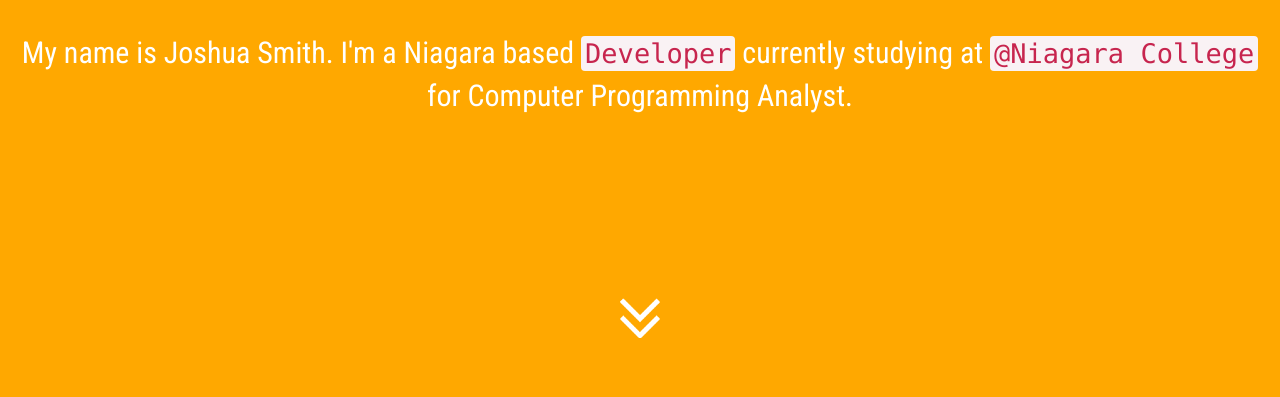
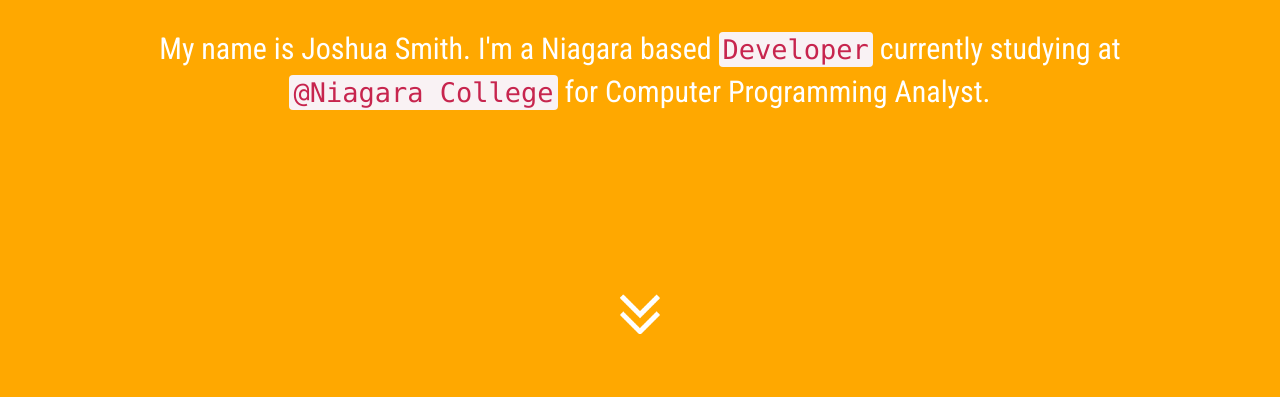
Before and after one commit to smithjosh124/smithjosh124.github.io, a plain HTML site: page index.html in a window 1280 px wide. Shown: the part 243-640 px from the top of the page. Drawn offline with nearby package versions, Linux system fonts and the light colour scheme; files whose address does not match are found by name.

Commit message:
col-change

```diff
--- a/index.html
+++ b/index.html
@@ -30,11 +30,12 @@ Joshua Smith
 <div class="col-sm-1 navv text-center">
 <a href="http://ca.linkedin.com/in/SmithJosh124">LinkedIn</a>
 </div>
-<div class="contain col-sm-12">
+<div class="contain col-md-10 col-md-offset-1 ">
 <h1>Welcome</h1>
 <p>
 My name is Joshua Smith. I'm a Niagara based <code>Developer</code> currently studying at <code>@Niagara College</code> for Computer Programming Analyst.
 </p>
+</div>
 <div class="contain col-sm-12 arrow">
 <a href="#skills"><img src="img/down.png" alt="Scroll Down Button"></a>
 </div>
```
